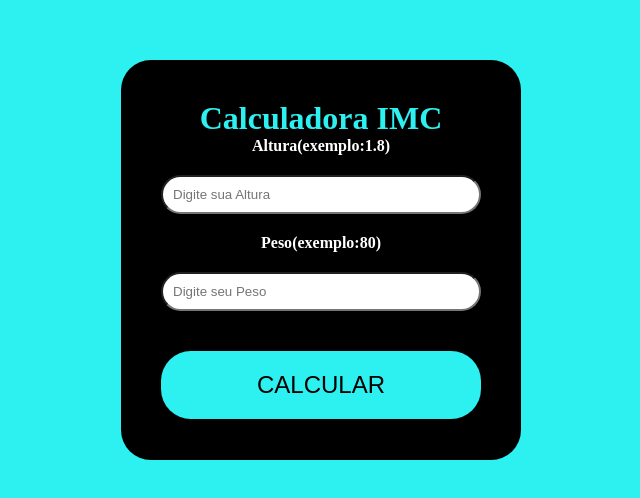
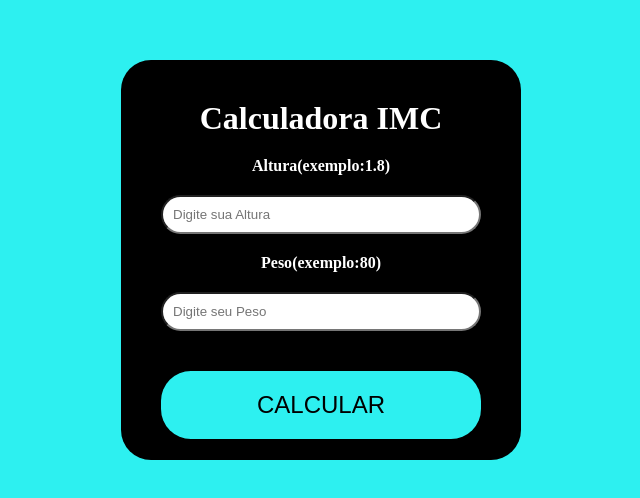
Before and after one commit to Gakira06/CalduladoraImc, a React (Vite) app: page / in a window 1280 px wide. Shown: the part 140-638 px from the top of the page, without its empty margins (319-959 px from the left). Built offline with nearby package versions, Linux system fonts and the light colour scheme.

Commit message:
Criando o header.css

```diff
--- a/src/css/header.css
+++ b/src/css/header.css
@@ -0,0 +1,8 @@
+.header{
+    text-align: center;
+    margin-bottom: 20px;
+    color: var(--fontColor1);
+}
+.header:hover{
+    color: var(--bgColor1);
+}
```
